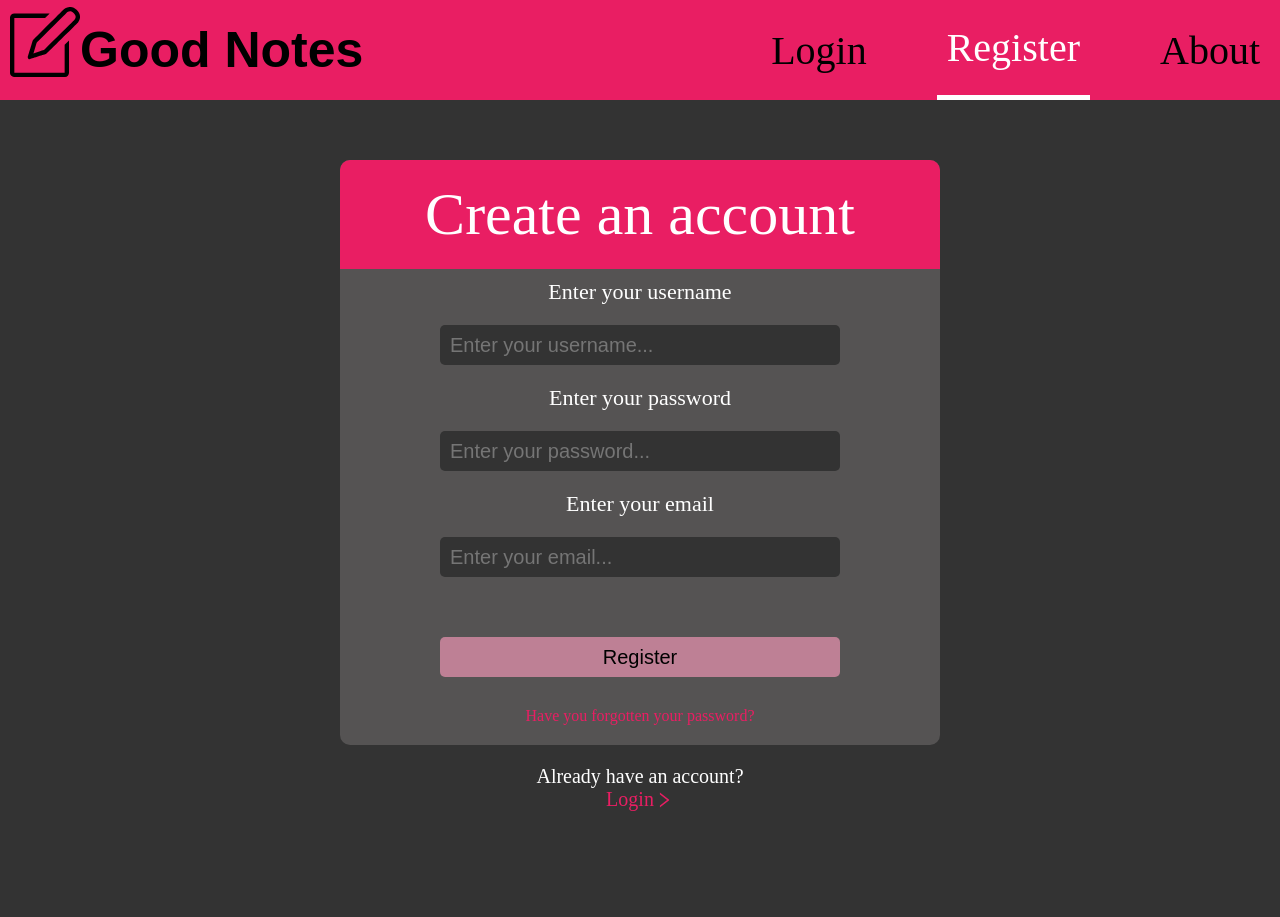
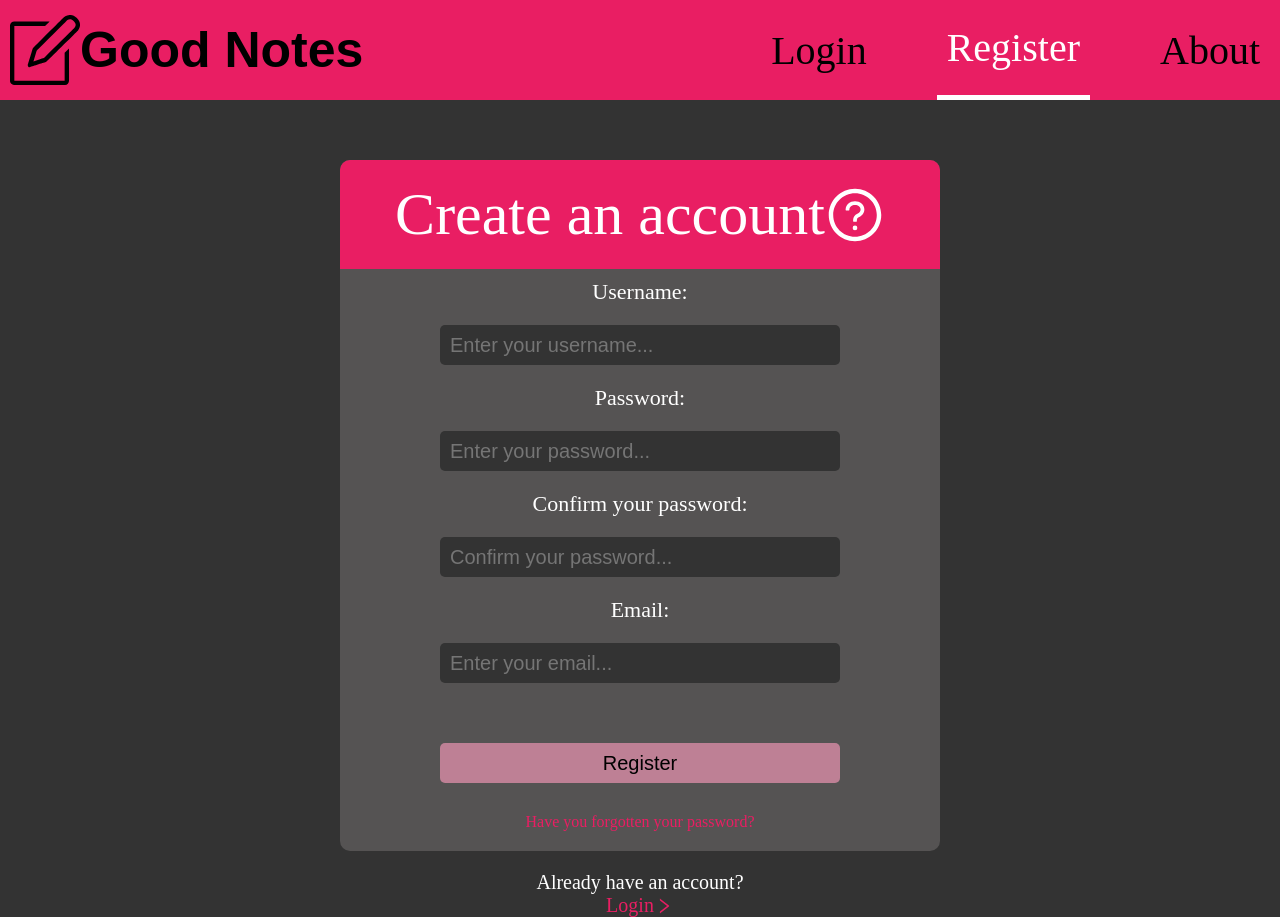
Before and after one commit to Coz1n1/good-notes-client, a React (Create React App) app: page /register in a window 1280 px wide. Before the commit the page ends 811 px from the top, so only its background shows below. Built offline with nearby package versions, Linux system fonts and the light colour scheme.

Commit message:
email validation

```diff
--- a/src/components/Navbar.js
+++ b/src/components/Navbar.js
@@ -13,11 +13,10 @@ export default function Navbar() {
         <>
             <nav className='navbar'>
                 <div className='navbar-header'>
-                    <div className='navbar-header-icon'>
-                        <SlNote />
-                    </div>
                     <div className='navbar-header-title'>
-                        <NavLink to='/' className='navbar-header-title-content'>Good Notes</NavLink>
+                        <NavLink to='/' className={({ isActive }) =>
+                            "navbar-header-title-content" + (isActive ? " activated" : "")
+                        }><SlNote className='navbar-header-icon' />Good Notes</NavLink>
                     </div>
                 </div>
                 <div className='navbar-mobile-menu-icon' onClick={handleClick}>
--- a/src/components/Register.js
+++ b/src/components/Register.js
@@ -3,7 +3,7 @@ import Navbar from './Navbar'
 import '../styles/register.css'
 import { useState } from 'react'
 import { NavLink } from 'react-router-dom'
-import { AiOutlineRight } from 'react-icons/ai'
+import { AiOutlineRight, AiOutlineEyeInvisible, AiOutlineEye, AiOutlineQuestionCircle } from 'react-icons/ai'
 import Axios from 'axios'
 
 export default function Register() {
@@ -11,11 +11,34 @@ export default function Register() {
     const [username, setUsername] = useState('')
     const [password, setPassword] = useState('')
     const [email, setEmail] = useState('')
+    const [confirm, setConfirm] = useState('')
     const [com, setCom] = useState('')
+    const [validError, setValidError] = useState('')
+    const [isEmailValid, setIsEmailValid] = useState(false)
+
+    function isValid(email) {
+        return /\S+@\S+\.\S+/.test(email);
+    }
+
+    const handleChange = (e) => {
+        if (!isValid(e.target.value)) {
+            setValidError('Invalid email')
+            setIsEmailValid(false)
+            if (e.target.value === '') {
+                setValidError(null)
+            }
+        } else {
+            setValidError(null)
+            setIsEmailValid(true)
+        }
+        setEmail(e.target.value)
+    }
 
     const registerSubmit = () => {
         console.log(username + ' ' + password + ' ' + email)
-        if (username !== '' && password !== '' && email !== '') {
+        if (username !== '' && password !== '' && email !== '' && confirm !== '') {
+            if (password === confirm) {
+                if (isEmailValid) {
                     Axios.post('http://localhost:3002/register', {
                         username: username,
                         password: password,
@@ -25,6 +48,12 @@ export default function Register() {
                         setCom(response.data.com)
                     })
                 } else {
+                    setCom('invalid email')
+                }
+            } else {
+                alert('Incorrect password')
+            }
+        } else {
             setCom('fill in all blanks')
         }
     }
@@ -33,13 +62,16 @@ export default function Register() {
         <>
             <Navbar />
             <div className='register-form'>
-                <div className='register-form-header'>Create an account</div>
-                <div className='register-form-input-label'>Enter your username</div>
+                <div className='register-form-header'>Create an account<AiOutlineQuestionCircle /></div>
+                <div className='register-form-input-label'>Username: </div>
                 <input type='text' className='register-form-input' placeholder='Enter your username...' onChange={(e) => setUsername(e.target.value)}></input>
-                <div className='register-form-input-label'>Enter your password</div>
+                <div className='register-form-input-label'>Password: </div>
                 <input type='password' className='register-form-input' placeholder='Enter your password...' onChange={(e) => setPassword(e.target.value)}></input>
-                <div className='register-form-input-label'>Enter your email</div>
-                <input type='text' className='register-form-input' placeholder='Enter your email...' onChange={(e) => setEmail(e.target.value)}></input>
+                <div className='register-form-input-label'>Confirm your password: </div>
+                <input type='password' className='register-form-input' placeholder='Confirm your password...' onChange={(e) => setConfirm(e.target.value)}></input>
+                <div className='register-form-input-label'>Email: </div>
+                <input type='text' className='register-form-input' placeholder='Enter your email...' onChange={handleChange}></input>
+                <div className='register-form-valid-text'>{validError}</div>
                 <div className='register-form-feedback'>{com}</div>
                 <button onClick={registerSubmit} className='register-form-submit'>Register</button>
                 <div className='register-form-password-reminder'>Have you forgotten your password?</div>
--- a/src/styles/navbar.css
+++ b/src/styles/navbar.css
@@ -42,8 +42,11 @@ html {
 }
 
 .navbar-header-title-content {
+    color: black;
+    display: flex;
+    align-items: center;
     text-decoration: none;
-    color: black;
+    height: 5rem;
 }
 
 .navbar-item {
--- a/src/styles/register.css
+++ b/src/styles/register.css
@@ -105,6 +105,12 @@ html {
     font-size: 0.8rem;
 }
 
+.register-form-valid-text {
+    font-size: 1.2rem;
+    color: #E91E63;
+    font-weight: bold;
+}
+
 @media screen and (max-width: 600px) {
     .register-form {
         display: flex;
```
Lines whose indentation alone changed are shown as unchanged.
